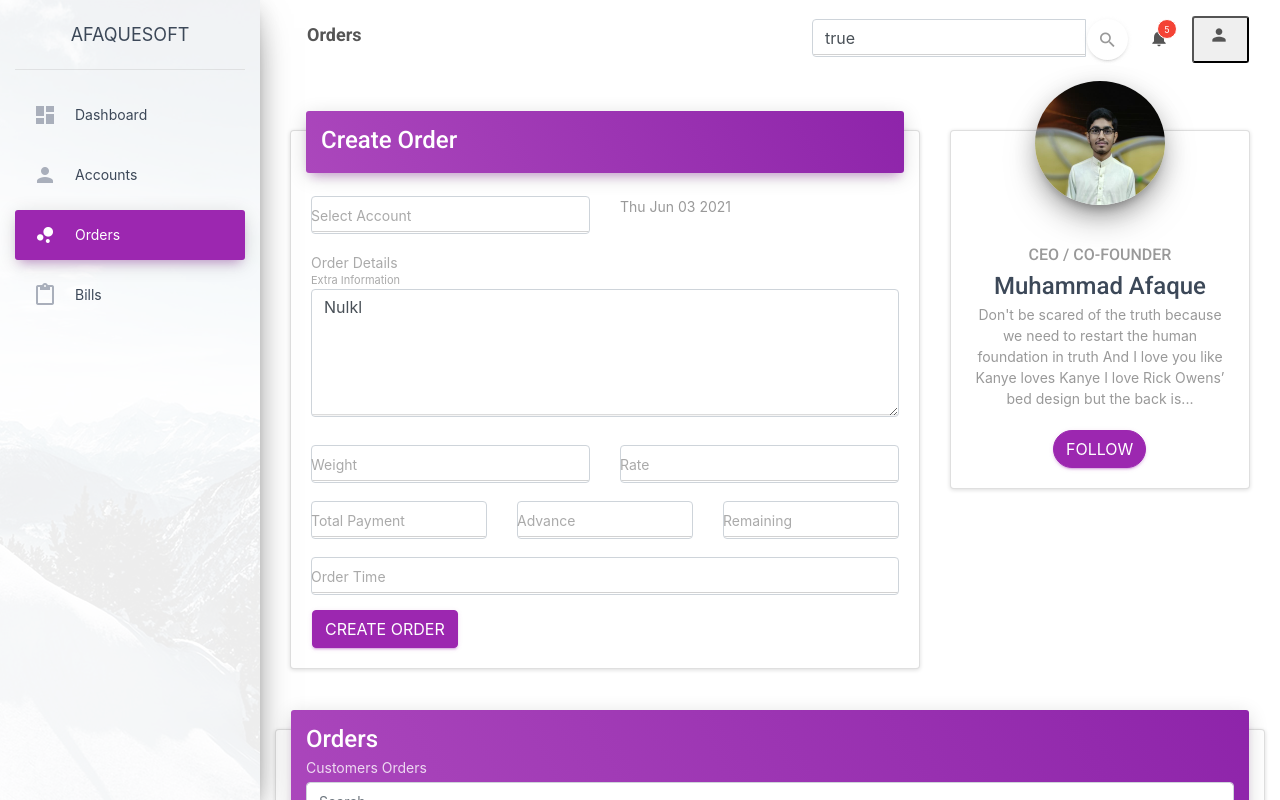
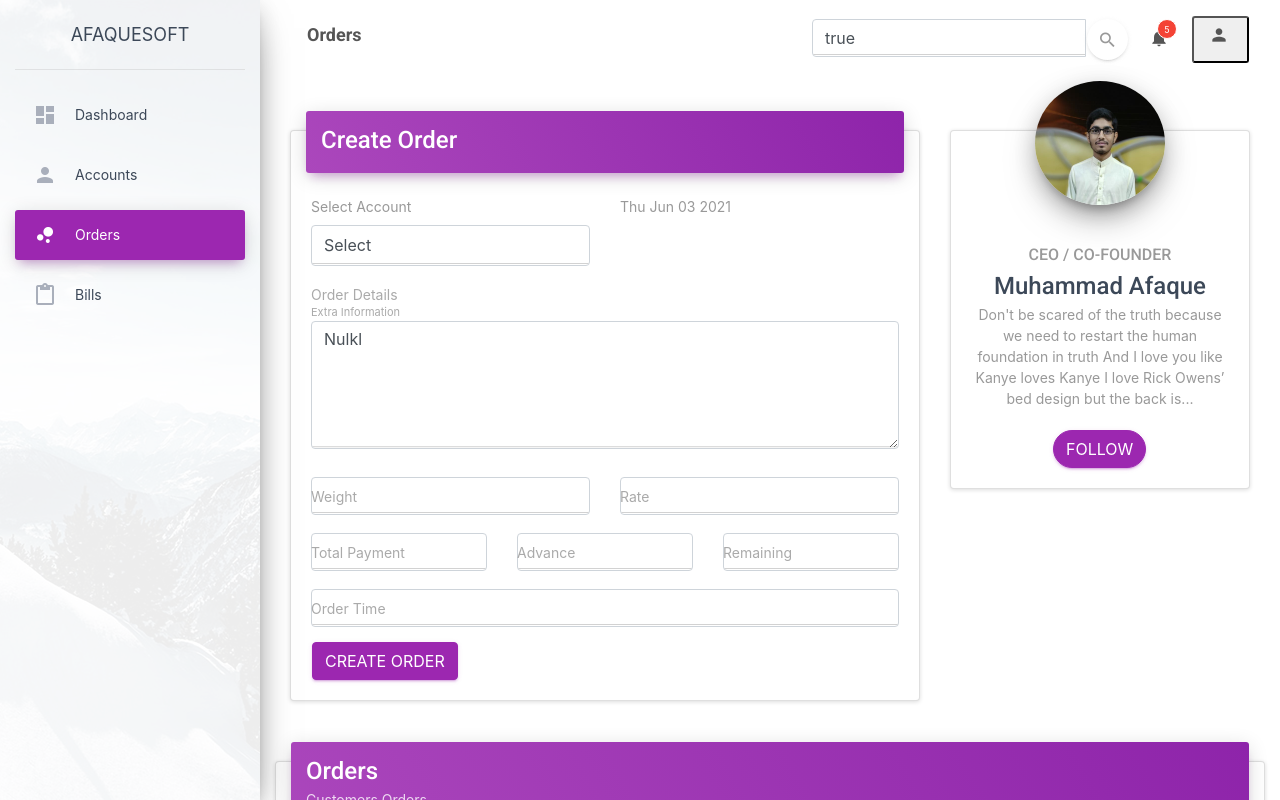
Before and after one commit to afaqshaikh/Admin-Panel, a React (Create React App) app: page /orders in a window 1280 px wide. Shown: the top 800 px of the page. Built offline with nearby package versions, Linux system fonts and the light colour scheme.

Commit message:
setting account

```diff
--- a/public/index.html
+++ b/public/index.html
@@ -33,6 +33,8 @@
 <body>
   <noscript>You need to enable JavaScript to run this app.</noscript>
   <div id="root"></div>
+
+
     <!--   Core JS Files   -->
     <script src="./assets/js/core/jquery.min.js"></script>
     <script src="./assets/js/core/popper.min.js"></script>
--- a/src/Pages/Orders.js
+++ b/src/Pages/Orders.js
@@ -34,7 +34,6 @@ function Orders(props) {
 
     var date = new Date()
     // const orders = props.orders
-
     return (
         <div>
             <div className="wrapper ">
@@ -52,15 +51,18 @@ function Orders(props) {
                                         <div className="card-body">
                                             {/* <button onClick={()=>props.set_account()}>Redux</button> */}
                                             <form>
-                                            <div className="row">
+                                                <div className="row">
                                                     <div className="col-md-6">
-                                                        <div className="form-group ">
-                                                            <label className="bmd-label-floating dropdown" >Select Account</label>
-                                                            <input type="text" className="form-control dropdown-toggle"
-                                                            id="navbarDropdown" role="button" data-bs-toggle="dropdown"
-                                                            aria-expanded="false"
-                                                            onChange={(e)=>setName(e.target.value)}
-                                                            required />
+                                                        <div className="form-group dropdown">
+                                                            <label className="bmd-label-floating " >Select Account</label>
+                                                            <select className="form-control select2">
+                                                                <option>Select</option>
+                                                                <option>Car</option>
+                                                                <option>Bike</option>
+                                                                <option>Scooter</option>
+                                                                <option>Cycle</option>
+                                                                <option>Horse</option>
+                                                            </select>
                                                         </div>
                                                     </div>
                                                     <div className="col-md-6">
@@ -76,7 +78,7 @@ function Orders(props) {
                                                             <label>Order Details</label>
                                                             <div className="form-group">
                                                                 <label className="bmd-label-floating"> Extra Information</label>
-                                                                <textarea className="form-control" rows={5} defaultValue="Nulkl" onChange={e=>setOrderDetail(e.target.value)}/>
+                                                                <textarea className="form-control" rows={5} defaultValue="Nulkl" onChange={e => setOrderDetail(e.target.value)} />
                                                             </div>
                                                         </div>
                                                     </div>
@@ -87,13 +89,13 @@ function Orders(props) {
                                                         <div className="form-group">
                                                             <label className="bmd-label-floating">Weight</label>
 
-                                                            <input type="number" onChange={(e)=>setWeight(e.target.value)} className="form-control" required />
+                                                            <input type="number" onChange={(e) => setWeight(e.target.value)} className="form-control" required />
                                                         </div>
                                                     </div>
                                                     <div className="col-md-6">
                                                         <div className="form-group">
                                                             <label className="bmd-label-floating">Rate</label>
-                                                            <input type="number" onChange={(e)=>setRate(e.target.value)} className="form-control" />
+                                                            <input type="number" onChange={(e) => setRate(e.target.value)} className="form-control" />
                                                         </div>
                                                     </div>
                                                 </div>
@@ -102,19 +104,19 @@ function Orders(props) {
 
                                                         <div className="form-group">
                                                             <label className="bmd-label-floating">Total Payment</label>
-                                                            <input type="text" onChange={(e)=>setTotalP(e.target.value)} className="form-control" />
+                                                            <input type="text" onChange={(e) => setTotalP(e.target.value)} className="form-control" />
                                                         </div>
                                                     </div>
                                                     <div className="col-md-4">
                                                         <div className="form-group">
                                                             <label className="bmd-label-floating">Advance</label>
-                                                            <input type="text" onChange={(e)=>setAdvance(e.target.value)} className="form-control" />
+                                                            <input type="text" onChange={(e) => setAdvance(e.target.value)} className="form-control" />
                                                         </div>
                                                     </div>
                                                     <div className="col-md-4">
                                                         <div className="form-group">
                                                             <label className="bmd-label-floating">Remaining</label>
-                                                            <input type="number" onChange={(e)=>setRemainP(e.target.value)} className="form-control" required />
+                                                            <input type="number" onChange={(e) => setRemainP(e.target.value)} className="form-control" required />
                                                         </div>
                                                     </div>
                                                 </div>
@@ -122,7 +124,7 @@ function Orders(props) {
                                                     <div className="col-md-12">
                                                         <div className="form-group">
                                                             <label className="bmd-label-floating">Order Time</label>
-                                                            <input type="text" onChange={(e)=>setOrderT(e.target.value)} className="form-control" />
+                                                            <input type="text" onChange={(e) => setOrderT(e.target.value)} className="form-control" />
                                                         </div>
                                                     </div>
                                                 </div>
@@ -217,4 +219,4 @@ const mapStateToProps = (state) => {
     })
 }
 
-export default connect(mapStateToProps , null)(Orders)
+export default connect(mapStateToProps, null)(Orders)
```
